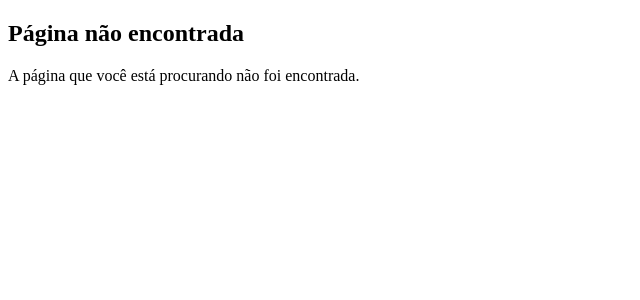
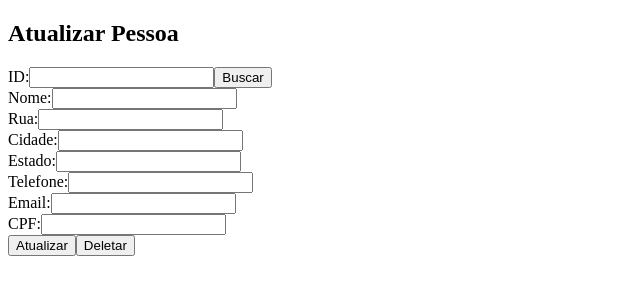
Before and after one commit to Bloark/pessoa-frontend, a React (Create React App) app: page /pessoas/atualizar/5 in a window 1280 px wide. Shown: the top 300 px of the page, without its empty margins (0-640 px from the left). Built offline with nearby package versions, Linux system fonts and the light colour scheme.

Commit message:
Criado rota UpdatePessoa, com função de busca, update e deletar.

```diff
--- a/src/App.js
+++ b/src/App.js
@@ -4,6 +4,8 @@ import { BrowserRouter as Router, Routes, Route } from 'react-router-dom';
 import Home from './components/Home';
 import PessoaList from './components/PessoaList';
 import PessoaDetails from './components/PessoaDetails';
+import PessoaForm from './components/PessoaForm';
+import UpdatePessoa from './components/UpdatePessoa'; // Importe o componente UpdatePessoa aqui
 import NotFound from './components/NotFound';
 
 function App() {
@@ -12,6 +14,8 @@ function App() {
       <Routes>
         <Route path="/" element={<Home />} />
         <Route path="/pessoas" element={<PessoaList />} />
+        <Route path="/pessoas/novo" element={<PessoaForm />} />
+        <Route path="/pessoas/atualizar/:id" element={<UpdatePessoa />} /> {/* Adicione esta linha */}
         <Route path="/pessoas/:id" element={<PessoaDetails />} />
         <Route path="*" element={<NotFound />} />
       </Routes>
--- a/src/components/Home.js
+++ b/src/components/Home.js
@@ -11,10 +11,13 @@ const Home = () => {
           <Link to="/pessoas">Lista de Pessoas</Link>
         </li>
         <li>
-          <Link to="/pessoas/1">Detalhes da Pessoa</Link>
+          <Link to="/pessoas/5">Detalhes da Pessoa</Link>
         </li>
         <li>
           <Link to="/pessoas/novo">Formulário de Pessoa</Link>
+        </li>
+        <li>
+          <Link to="/pessoas/atualizar/5">Atualizar Pessoa</Link> {/* Adicione esta linha */}
         </li>
       </ul>
     </div>
--- a/src/components/PessoaDetails.js
+++ b/src/components/PessoaDetails.js
@@ -1,14 +1,16 @@
 import React, { useEffect, useState } from 'react';
 import axios from 'axios';
-import PropTypes from 'prop-types';
 
-const PessoaDetails = ({ match }) => {
+import { useParams } from 'react-router-dom';
+
+const PessoaDetails = () => {
   const [pessoa, setPessoa] = useState(null);
+  const { id } = useParams();
 
   useEffect(() => {
     const fetchPessoa = async () => {
       try {
-        const response = await axios.get(`http://localhost:8080/pessoas/${match.params.id}`);
+        const response = await axios.get(`http://localhost:8080/pessoas/${id}`);
         setPessoa(response.data);
       } catch (error) {
         console.error('Erro ao carregar detalhes da pessoa:', error);
@@ -16,7 +18,7 @@ const PessoaDetails = ({ match }) => {
     };
 
     fetchPessoa();
-  }, [match.params.id]);
+  }, [id]);
 
   if (!pessoa) {
     return <div>Carregando...</div>;
@@ -34,12 +36,4 @@ const PessoaDetails = ({ match }) => {
   );
 };
 
-PessoaDetails.propTypes = {
-  match: PropTypes.shape({
-    params: PropTypes.shape({
-      id: PropTypes.string.isRequired,
-    }).isRequired,
-  }).isRequired,
-};
-
 export default PessoaDetails;
--- /dev/null
+++ b/src/components/UpdatePessoa.js
@@ -0,0 +1,155 @@
+import React, { useState, useEffect } from 'react';
+import axios from 'axios';
+
+const UpdatePessoa = () => {
+  const [id, setId] = useState('');
+  const [nome, setNome] = useState('');
+  const [rua, setRua] = useState('');
+  const [cidade, setCidade] = useState('');
+  const [estado, setEstado] = useState('');
+  const [telefone, setTelefone] = useState('');
+  const [email, setEmail] = useState('');
+  const [cpf, setCpf] = useState('');
+
+  useEffect(() => {
+    if (id) {
+      fetchPessoa();
+    }
+  }, [id]);
+
+  const fetchPessoa = async () => {
+    try {
+      const response = await axios.get(`http://localhost:8080/pessoas/${id}`);
+      const pessoa = response.data;
+      setNome(pessoa.nome);
+      setRua(pessoa.endereco.rua);
+      setCidade(pessoa.endereco.cidade);
+      setEstado(pessoa.endereco.estado);
+      setTelefone(pessoa.contatos[0].telefone);
+      setEmail(pessoa.contatos[0].email);
+      setCpf(pessoa.cpf);
+    } catch (error) {
+      console.error('Erro ao carregar detalhes da pessoa:', error);
+    }
+  };
+
+  const handleSubmit = async (e) => {
+    e.preventDefault();
+    try {
+      await axios.put(`http://localhost:8080/pessoas/${id}`, {
+        nome,
+        endereco: {
+          rua,
+          cidade,
+          estado,
+        },
+        contatos: [
+          {
+            telefone,
+            email,
+          },
+        ],
+        cpf,
+      });
+      console.log('Pessoa atualizada com sucesso!');
+      // Redirecionar ou atualizar a lista de pessoas após a atualização bem-sucedida
+    } catch (error) {
+      console.error('Erro ao atualizar pessoa:', error);
+    }
+  };
+
+  const handleDelete = async () => {
+    try {
+      await axios.delete(`http://localhost:8080/pessoas/${id}`);
+      console.log('Pessoa deletada com sucesso!');
+      // Redirecionar ou atualizar a lista de pessoas após a exclusão bem-sucedida
+    } catch (error) {
+      console.error('Erro ao deletar pessoa:', error);
+    }
+  };
+
+  return (
+    <div>
+      <h2>Atualizar Pessoa</h2>
+      <form onSubmit={handleSubmit}>
+        <div>
+          <label htmlFor="id">ID:</label>
+          <input
+            type="text"
+            id="id"
+            value={id}
+            onChange={(e) => setId(e.target.value)}
+          />
+          <button type="button" onClick={fetchPessoa}>Buscar</button>
+        </div>
+        <div>
+          <label htmlFor="nome">Nome:</label>
+          <input
+            type="text"
+            id="nome"
+            value={nome}
+            onChange={(e) => setNome(e.target.value)}
+          />
+        </div>
+        <div>
+          <label htmlFor="rua">Rua:</label>
+          <input
+            type="text"
+            id="rua"
+            value={rua}
+            onChange={(e) => setRua(e.target.value)}
+          />
+        </div>
+        <div>
+          <label htmlFor="cidade">Cidade:</label>
+          <input
+            type="text"
+            id="cidade"
+            value={cidade}
+            onChange={(e) => setCidade(e.target.value)}
+          />
+        </div>
+        <div>
+          <label htmlFor="estado">Estado:</label>
+          <input
+            type="text"
+            id="estado"
+            value={estado}
+            onChange={(e) => setEstado(e.target.value)}
+          />
+        </div>
+        <div>
+          <label htmlFor="telefone">Telefone:</label>
+          <input
+            type="text"
+            id="telefone"
+            value={telefone}
+            onChange={(e) => setTelefone(e.target.value)}
+          />
+        </div>
+        <div>
+          <label htmlFor="email">Email:</label>
+          <input
+            type="text"
+            id="email"
+            value={email}
+            onChange={(e) => setEmail(e.target.value)}
+          />
+        </div>
+        <div>
+          <label htmlFor="cpf">CPF:</label>
+          <input
+            type="text"
+            id="cpf"
+            value={cpf}
+            onChange={(e) => setCpf(e.target.value)}
+          />
+        </div>
+        <button type="submit">Atualizar</button>
+        <button type="button" onClick={handleDelete}>Deletar</button>
+      </form>
+    </div>
+  );
+};
+
+export default UpdatePessoa;
```
